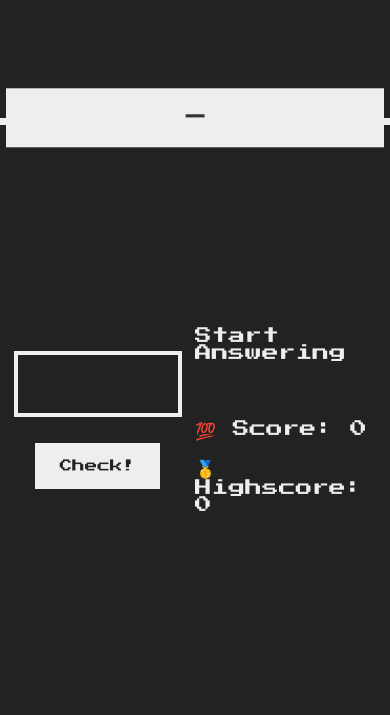
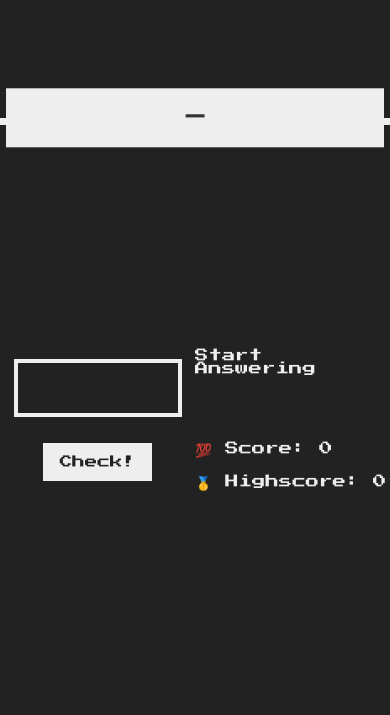
Before and after one commit to aerahrah/Math-Problems, a plain HTML site: page index.html in a window 390 px wide. Shown: the part 213-928 px from the top of the page. Drawn offline with Linux system fonts and the light colour scheme.

Commit message:
Add files via upload

```diff
--- a/style.css
+++ b/style.css
@@ -17,7 +17,6 @@ body {
   background-color: #222;
   /* background-color: #60b347; */
 }
-
 /* LAYOUT */
 header {
   position: relative;
@@ -90,7 +89,7 @@ h1 {
   font-family: inherit;
   color: inherit;
   font-size: 3rem;
-  padding: 2rem;
+  padding: 1.5rem;
   width: 20rem;
   text-align: center;
   display: block;
@@ -103,7 +102,7 @@ h1 {
   color: #222;
   font-size: 1.5rem;
   font-family: inherit;
-  padding: 2rem 3rem;
+  padding: 1.5rem 2rem;
   cursor: pointer;
 }
 
@@ -122,6 +121,7 @@ h1 {
 
 @media screen and (max-width: 900px) {
 
+
     header {
       height: 40vh;
     }
@@ -130,9 +130,12 @@ h1 {
       height: 70vh;
 
     }
-
+    p{
+      font-size: 1.6rem;
+    }
     h1 {
       font-size: 3rem;
     }
 
+
 }
```
